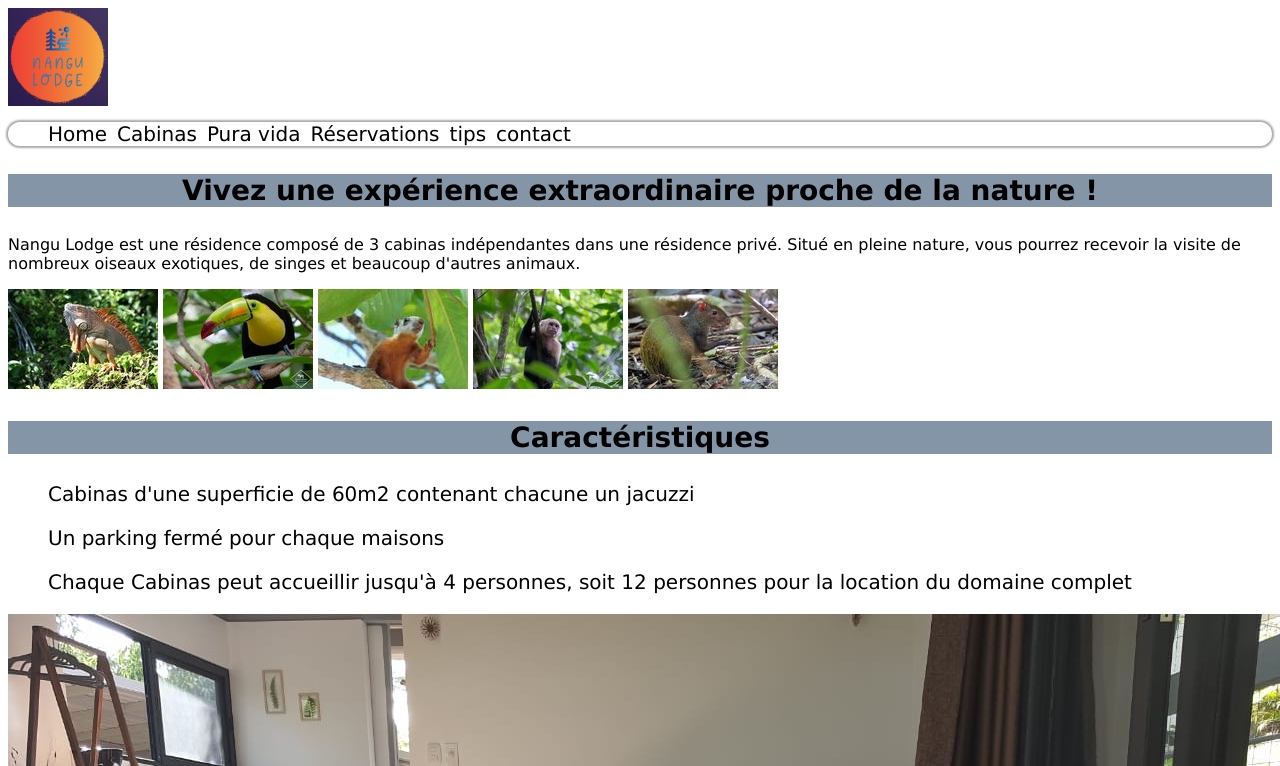
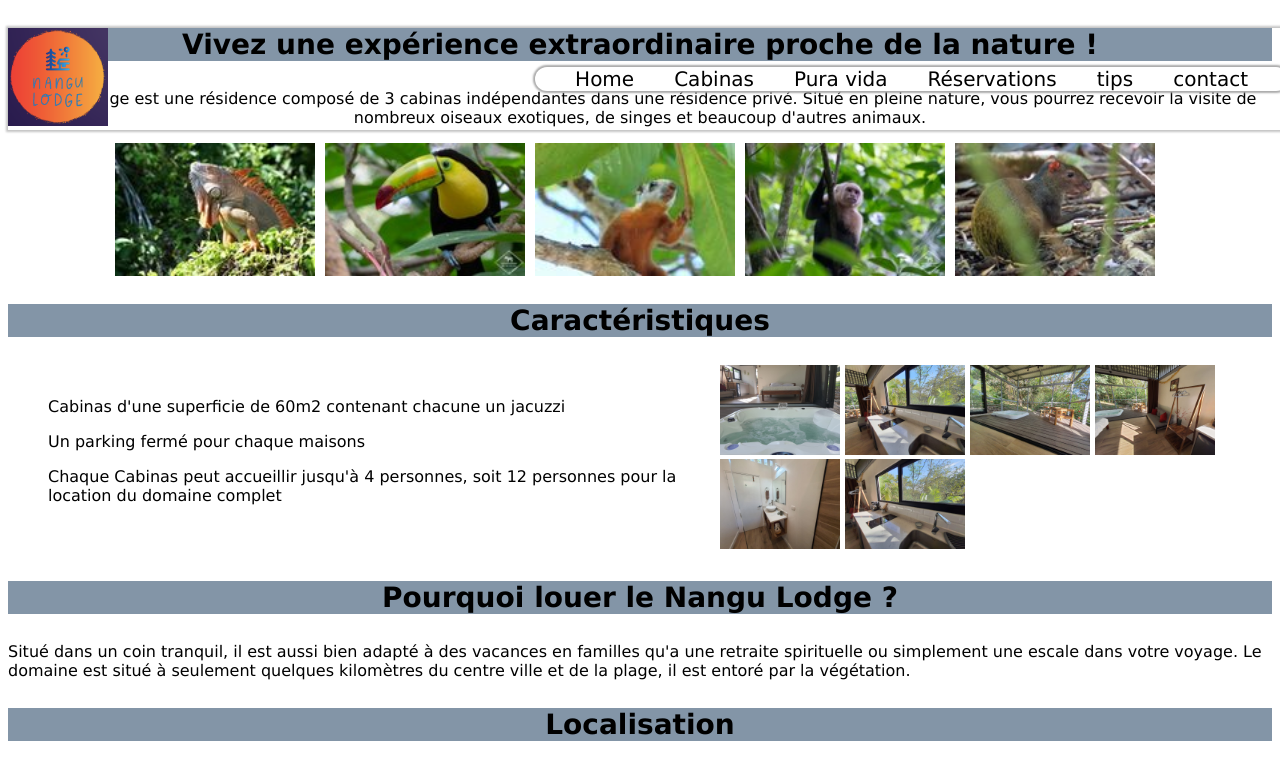
Before and after one commit to matteoagr/firstproject, a plain HTML site: page index.html in a window 1280 px wide. Shown: the top 766 px of the page. Drawn offline with Linux system fonts and the light colour scheme.

Commit message:
ajout de styles css

```diff
--- a/CSS/style.css
+++ b/CSS/style.css
@@ -4,8 +4,11 @@ body /*police globale*/
     font-family: 'Lucida Sans', 'Lucida Sans Regular', 'Lucida Grande', 'Lucida Sans Unicode', Geneva, Verdana, sans-serif;
     color: black;
 }
-/*police globale*/
 
+p /* classique paragraphe*/
+{
+    font-size: 16px;
+}
 
 li /*nav header */
 {
@@ -23,36 +26,32 @@ a:hover /*liens survolés*/
 }
 
 
-l
 /* direction */
 header
 {
     display: flex;
     flex-direction: row;
     width: 100%;
-    justify-content: space-around;
+    justify-content: space-between;
+    width: 100%;
+    background-color:;
+    box-shadow :0px 0px 2px 2px rgba(0,0,0,0.23);
+    align-items: center;
+    position: fixed;
+}
 
-}
-#logohead
-{
-    display: flex;
-    flex-direction: column;
-    margin-top: 0px;
-}
-#nomlogo
-{
-    margin-top: 0px;
-}
+
 .bandenav
 {
     display: flex;
     box-shadow:0px 0px 2px 2px #aaa;
     border-radius: 20px;
 
+
 }
 li
 {
-margin-right: 10px;
+margin-right: 40px;
 list-style-type: none;
 }
 
@@ -60,6 +59,8 @@ list-style-type: none;
 {
    width: 100px;
 }
+/*fin de la mise en page header*/
+
 
 .titresection
 {
@@ -77,3 +78,32 @@ list-style-type: none;
 {
     text-align: center;
 }
+#imgsection1
+{
+    display: flex;
+    flex-direction: row;
+    justify-content: center;
+}
+.is1
+{
+    margin-right: 10px;
+    width: 200px;
+}
+#ts1
+{
+    text-align: center;
+}
+#contenusection2
+{
+    display: flex;
+    flex-direction: row;
+    justify-content: space-between;
+}
+.is2
+{
+    width: 120px;
+}
+#cartehome
+{
+    text-align: center;
+}
```
Also changed, not shown: images/nangulodge4.jpg (added), images/nangulodge5.jpg (added), images/nangulodge6.jpg (added).
